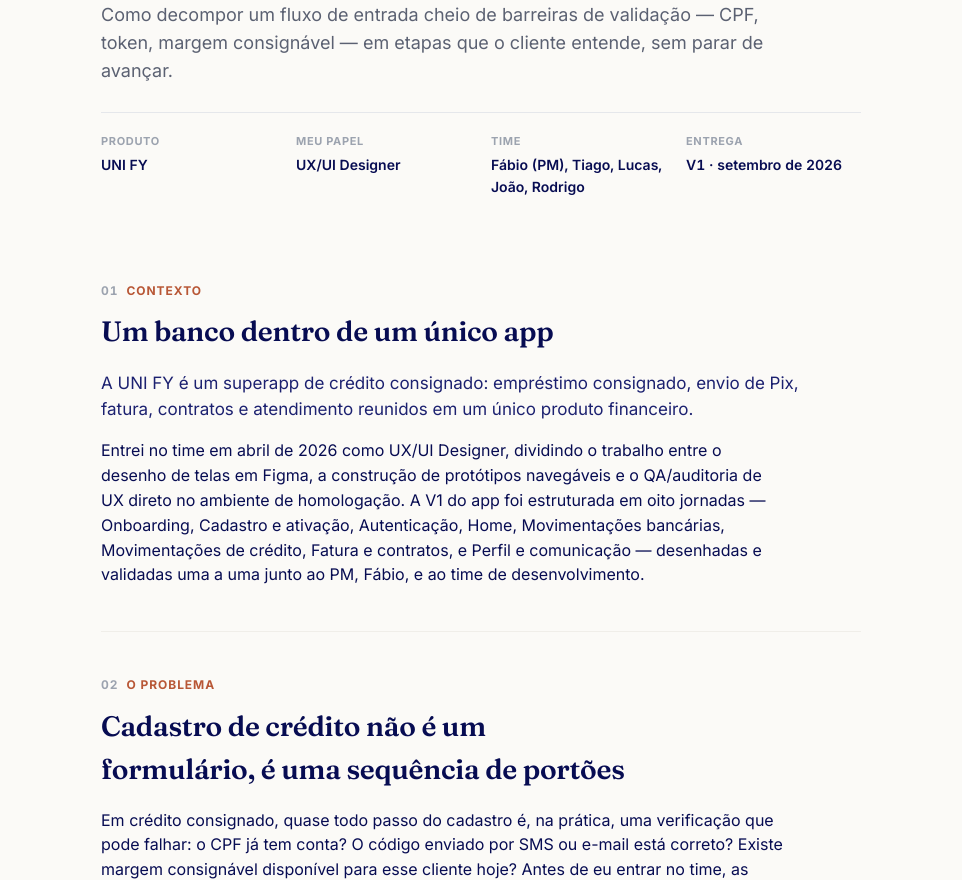
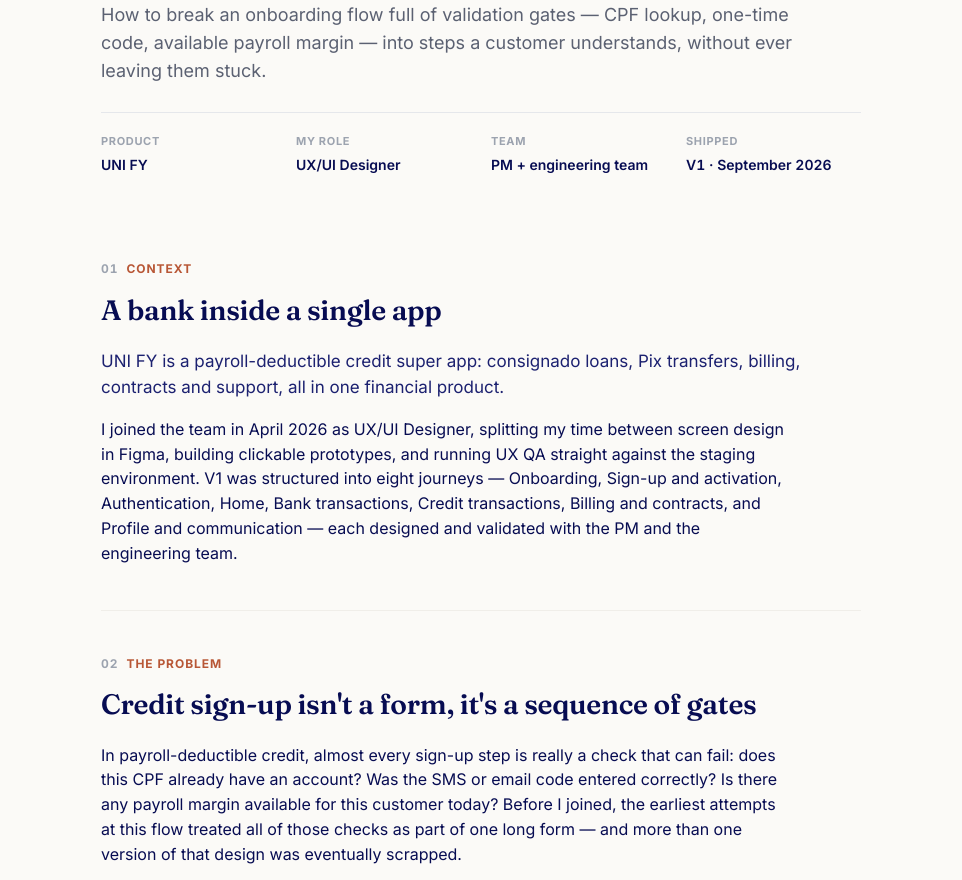
Before and after one commit to moraeslais/unify-case-study, a plain HTML site: page index.html in a window 1280 px wide. Shown: the part 278-1158 px from the top of the page, without its empty margins (159-1121 px from the left). Drawn offline with Linux system fonts and the light colour scheme.

Commit message:
Add files via upload

```diff
--- a/index.html
+++ b/index.html
@@ -423,7 +423,7 @@
       <div class="metarow">
         <div class="metaitem"><p class="k">Produto</p><p class="v">UNI FY</p></div>
         <div class="metaitem"><p class="k">Meu papel</p><p class="v">UX/UI Designer</p></div>
-        <div class="metaitem"><p class="k">Time</p><p class="v">Fábio (PM), Tiago, Lucas, João, Rodrigo</p></div>
+        <div class="metaitem"><p class="k">Time</p><p class="v">PM + time de desenvolvimento</p></div>
         <div class="metaitem"><p class="k">Entrega</p><p class="v">V1 &middot; setembro de 2026</p></div>
       </div>
     </header>
@@ -432,7 +432,7 @@
       <p class="sectionlabel"><span class="num">01</span> Contexto</p>
       <h2 class="h">Um banco dentro de um único app</h2>
       <p class="lead">A UNI FY é um superapp de crédito consignado: empréstimo consignado, envio de Pix, fatura, contratos e atendimento reunidos em um único produto financeiro.</p>
-      <p>Entrei no time em abril de 2026 como UX/UI Designer, dividindo o trabalho entre o desenho de telas em Figma, a construção de protótipos navegáveis e o QA/auditoria de UX direto no ambiente de homologação. A V1 do app foi estruturada em oito jornadas &mdash; Onboarding, Cadastro e ativação, Autenticação, Home, Movimentações bancárias, Movimentações de crédito, Fatura e contratos, e Perfil e comunicação &mdash; desenhadas e validadas uma a uma junto ao PM, Fábio, e ao time de desenvolvimento.</p>
+      <p>Entrei no time em abril de 2026 como UX/UI Designer, dividindo o trabalho entre o desenho de telas em Figma, a construção de protótipos navegáveis e o QA/auditoria de UX direto no ambiente de homologação. A V1 do app foi estruturada em oito jornadas &mdash; Onboarding, Cadastro e ativação, Autenticação, Home, Movimentações bancárias, Movimentações de crédito, Fatura e contratos, e Perfil e comunicação &mdash; desenhadas e validadas uma a uma junto ao PM e ao time de desenvolvimento.</p>
     </section>
 
     <section class="block">
@@ -492,7 +492,7 @@
         </div>
       </div>
 
-      <p style="margin-top:24px">Cada peça de design ficou rastreável até a descrição original do backlog do Fábio &mdash; sem parafrasear, sem reescrever em formato genérico de user story &mdash; o que tornou a revisão entre o combinado e o desenhado muito mais rápida. Perto da apresentação para todos os departamentos, transformei o wireframe estático num protótipo clicável, separando cada tela em um frame independente para que qualquer pessoa pudesse testar o caminho principal de cada jornada sem precisar de contexto técnico.</p>
+      <p style="margin-top:24px">Cada peça de design ficou rastreável até a descrição original do backlog do PM &mdash; sem parafrasear, sem reescrever em formato genérico de user story &mdash; o que tornou a revisão entre o combinado e o desenhado muito mais rápida. Perto da apresentação para todos os departamentos, transformei o wireframe estático num protótipo clicável, separando cada tela em um frame independente para que qualquer pessoa pudesse testar o caminho principal de cada jornada sem precisar de contexto técnico.</p>
     </section>
 
     <section class="block">
@@ -533,7 +533,7 @@
       <div class="metarow">
         <div class="metaitem"><p class="k">Product</p><p class="v">UNI FY</p></div>
         <div class="metaitem"><p class="k">My role</p><p class="v">UX/UI Designer</p></div>
-        <div class="metaitem"><p class="k">Team</p><p class="v">Fábio (PM), Tiago, Lucas, João, Rodrigo</p></div>
+        <div class="metaitem"><p class="k">Team</p><p class="v">PM + engineering team</p></div>
         <div class="metaitem"><p class="k">Shipped</p><p class="v">V1 &middot; September 2026</p></div>
       </div>
     </header>
@@ -542,7 +542,7 @@
       <p class="sectionlabel"><span class="num">01</span> Context</p>
       <h2 class="h">A bank inside a single app</h2>
       <p class="lead">UNI FY is a payroll-deductible credit super app: consignado loans, Pix transfers, billing, contracts and support, all in one financial product.</p>
-      <p>I joined the team in April 2026 as UX/UI Designer, splitting my time between screen design in Figma, building clickable prototypes, and running UX QA straight against the staging environment. V1 was structured into eight journeys &mdash; Onboarding, Sign-up and activation, Authentication, Home, Bank transactions, Credit transactions, Billing and contracts, and Profile and communication &mdash; each designed and validated with the PM, Fábio, and the engineering team.</p>
+      <p>I joined the team in April 2026 as UX/UI Designer, splitting my time between screen design in Figma, building clickable prototypes, and running UX QA straight against the staging environment. V1 was structured into eight journeys &mdash; Onboarding, Sign-up and activation, Authentication, Home, Bank transactions, Credit transactions, Billing and contracts, and Profile and communication &mdash; each designed and validated with the PM and the engineering team.</p>
     </section>
 
     <section class="block">
@@ -602,7 +602,7 @@
         </div>
       </div>
 
-      <p style="margin-top:24px">Every piece of design stayed traceable back to Fábio's original backlog description &mdash; never paraphrased, never rewritten into a generic user-story format &mdash; which made reviewing what was agreed against what was designed much faster. Ahead of the all-departments presentation, I turned the static wireframe into a clickable prototype, separating each screen into its own frame so anyone could walk through the main path of every journey without needing technical context.</p>
+      <p style="margin-top:24px">Every piece of design stayed traceable back to the PM's original backlog description &mdash; never paraphrased, never rewritten into a generic user-story format &mdash; which made reviewing what was agreed against what was designed much faster. Ahead of the all-departments presentation, I turned the static wireframe into a clickable prototype, separating each screen into its own frame so anyone could walk through the main path of every journey without needing technical context.</p>
     </section>
 
     <section class="block">
@@ -671,11 +671,13 @@
     }
   }
 
-  var initial = 'pt';
+  var initial = (navigator.language || '').toLowerCase().indexOf('pt') === 0 ? 'pt' : 'en';
   try {
     var saved = localStorage.getItem('unify-case-study-lang');
     if (saved === 'en' || saved === 'pt') initial = saved;
   } catch (e) {}
+  var q = new URLSearchParams(location.search).get('lang');
+  if (q === 'en' || q === 'pt') initial = q;
 
   setLang(initial, false);
 
```
